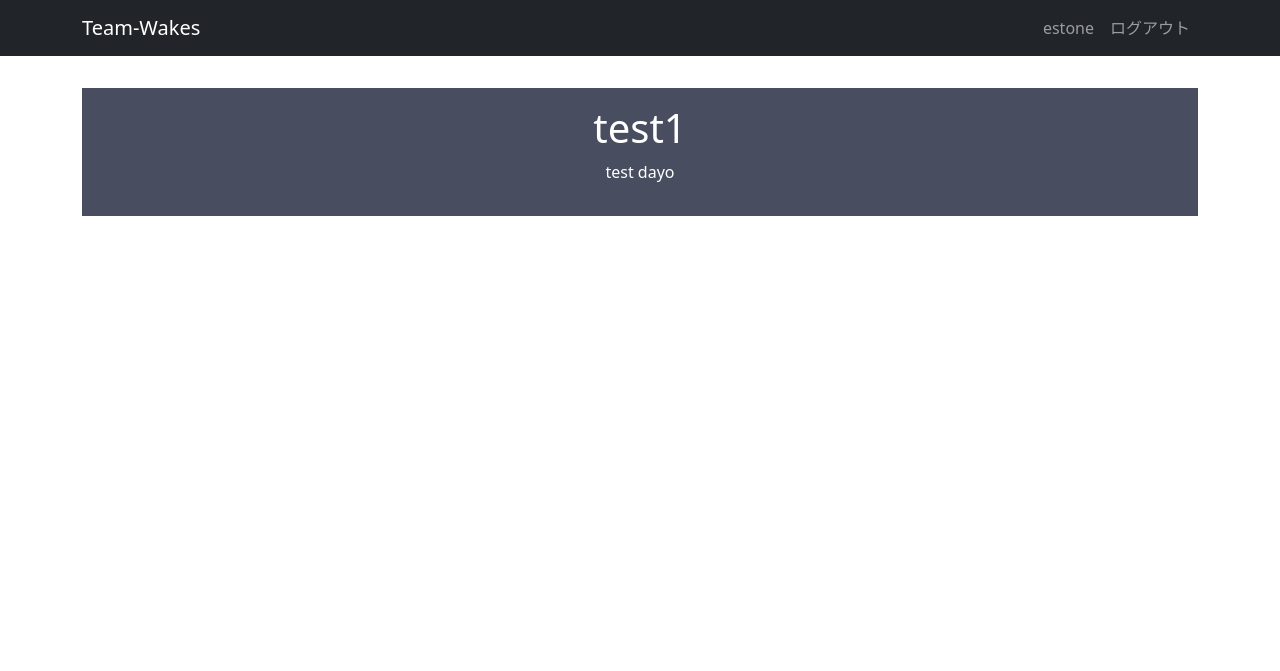
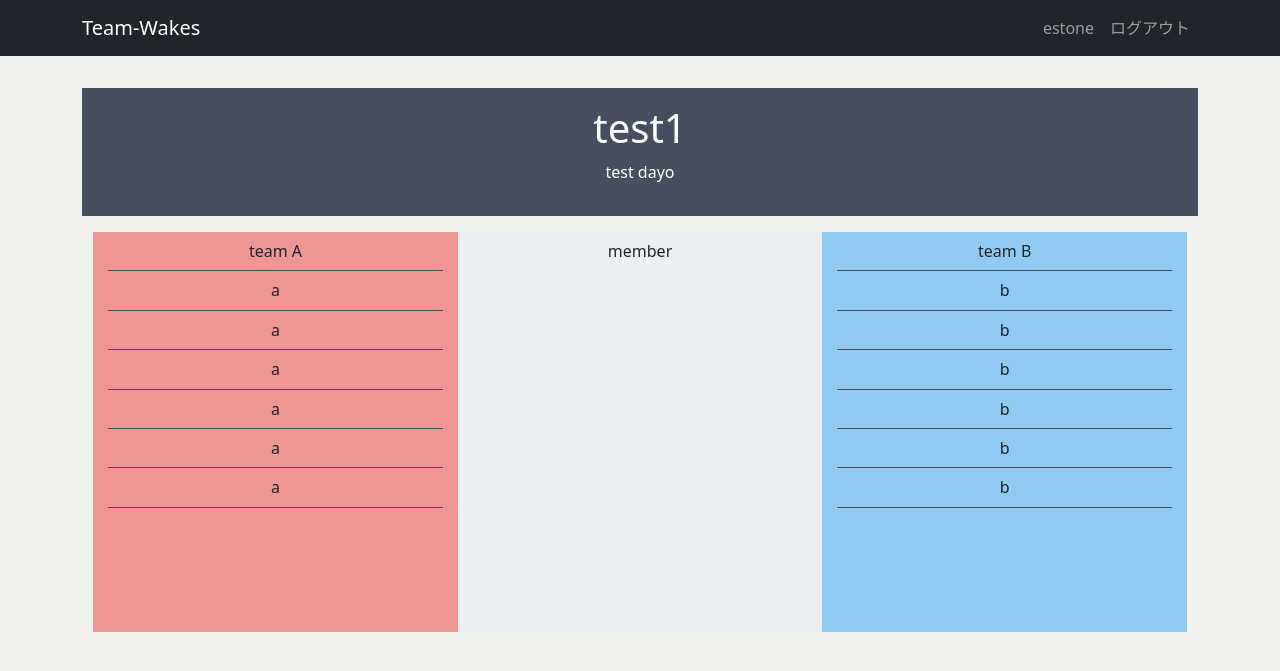
Before and after one commit to estone1223/team-wake, a Django app: page /wakes/1/ in a window 1280 px wide. Shown: the top 671 px of the page. Run offline with Django 3.2, Linux system fonts and the light colour scheme; a user stored in the database is signed in; data comes from the database, SQL or seed files in the repository; both versions use the stored data as it was after the commit; some libraries are stand-ins or nearby versions.

Commit message:
editted detail.html

```diff
--- a/static/wakes/css/style.css
+++ b/static/wakes/css/style.css
@@ -1,3 +1,6 @@
+body {
+  background-color: rgb(241, 241, 237);
+}
 
 main {
   padding: 2rem 0;
@@ -79,3 +82,46 @@ main {
 .description {
   text-align: center;
 }
+
+/* detail */
+
+.content {
+  height: 400px;
+  width: auto;
+  display: flex;
+  margin-left: 1%;
+  text-align: center;
+  line-height: 240%;
+}
+
+.team-ul {
+  list-style: none;
+  padding-left: 0;
+  padding: 0 15px;
+}
+
+.member-ul {
+  list-style: none;
+  padding-left: 0;
+  padding: 0 15px;
+}
+
+.team-ul > li {
+  display: block;
+  border-bottom: 1px solid #484e60;
+}
+
+.team-a {
+  width: 33%;
+  background-color: rgb(238, 150, 150);
+}
+
+.member {
+  width: 33%;
+  background-color: rgb(236, 238, 241);
+}
+
+.team-b {
+  width: 33%;
+  background-color: rgb(144, 202, 241);
+}
--- a/templates/wakes/top.html
+++ b/templates/wakes/top.html
@@ -15,7 +15,7 @@
   {% if user.is_authenticated %}
     {% if wakes %}
       <ul class="wakes-list">
-        <li class="wakes-header">Wake名</li>
+        <li class="wakes-header">Wakes一覧</li>
         {% for wake in wakes %}
           {% if wake.created_by.id == user.id %}
             <li>
--- a/templates/wakes/wake_detail.html
+++ b/templates/wakes/wake_detail.html
@@ -5,4 +5,38 @@
     <h1 class="title">{{ wake.name }}</h1>
     <p class="subtitle">{{ wake.description }}</p>
   </div>
+  <div class="content">
+    <div class="team-a">
+      <ul class="team-ul">
+      <li>team A</li>
+      <li>a</li>
+      <li>a</li>
+      <li>a</li>
+      <li>a</li>
+      <li>a</li>
+      <li>a</li>
+      </ul>
+    </div>
+    <div class="member">
+      {% if wake.member %}
+        <ul class="member-ul">
+          <li>member</li>
+          {% for member in members %}
+            <li>{{ wake.member }}</li>
+          {% endfor %}
+        </ul>
+    {% endif %}
+    </div>
+    <div class="team-b">
+      <ul class="team-ul">
+      <li>team B</li>
+      <li>b</li>
+      <li>b</li>
+      <li>b</li>
+      <li>b</li>
+      <li>b</li>
+      <li>b</li>
+      </ul>
+    </div>
+  </div>
 {% endblock main %}
```
Also changed, not shown: db.sqlite3.
